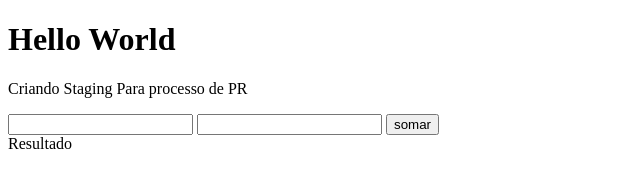
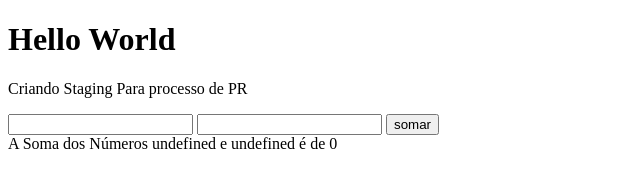
Before and after one commit to ham1lts/ham1lts.github.io, a plain HTML site: page index.html in a window 1280 px wide. Both pictures are taken after a click on the button "somar". Shown: the whole page, without its empty margins (0-640 px from the left). Drawn offline with Linux system fonts and the light colour scheme.

Commit message:
Update index.html

```diff
--- a/index.html
+++ b/index.html
@@ -11,14 +11,14 @@
 <script>
     function somar() {
 
-            var n1  = document.getElementById('txtn1')
-            var n2  = document.getElementById('txtn2')
-            var res = document.getElementById('res')
-            // var n11 = Number(n1.value)
-            // var n22 = Number(n2.value)
-            var s   = Number(n1.value) + Number(n2.value)
-            res.innerHTML = `A Soma entre os Valores ${n1.value} e ${n2.value} é de: ${s}`
-    )
+        let n1  = Number(document.getElementById('textn1'))
+	    let n2  = Number(document.getElementById('textn2'))
+        let res = document.getElementById('res')
+
+        let s = n1 + n2
+
+        res.innerHTML = `A Soma dos Números ${n1.value} e ${n2.value} é de ${s}`
+
     }
 </script>
 </html>
```
